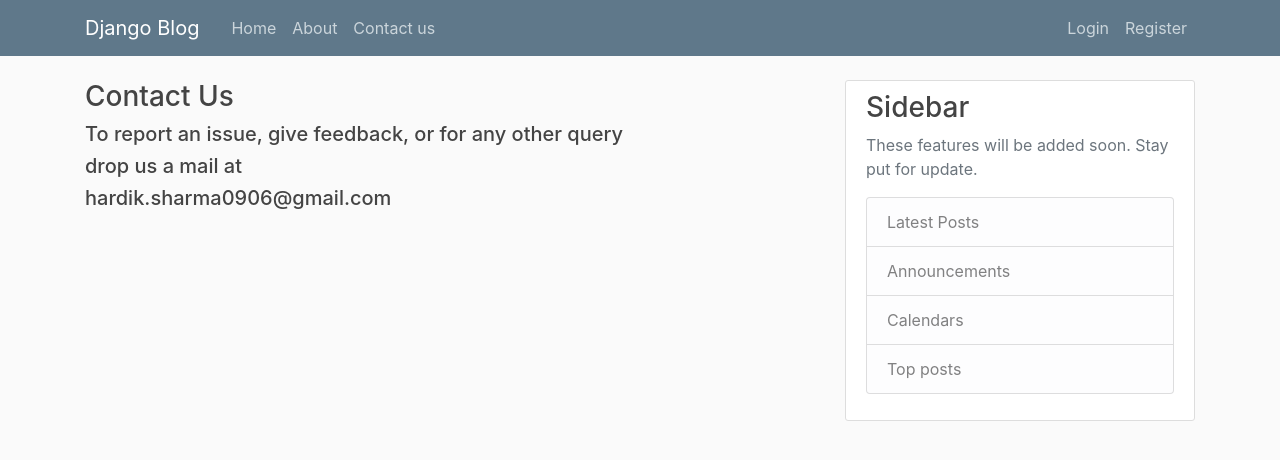
After one commit to demifiendhardik/Djangoblog, a Django app: page /contactus/ in a window 1280 px wide. The commit adds this page. Shown: the top 460 px of the page. Run offline with Django 3.2, Linux system fonts and the light colour scheme; some libraries are stand-ins or nearby versions.

Commit message:
Added contactus

```diff
--- a/blog/templates/blog/about.html
+++ b/blog/templates/blog/about.html
@@ -1,5 +1,5 @@
 {% extends "blog/base.html" %}
 {% block content %}
-    <h3>About page</h3>
-    <h1>lmao this is my first website, can you believe it?</h1>
+    <h3>About this blog</h3>
+    <h5>This blog was created using Python's Django framework</h5>
 {% endblock content %}
--- a/blog/templates/blog/base.html
+++ b/blog/templates/blog/base.html
@@ -30,6 +30,7 @@
             <div class="navbar-nav mr-auto">
               <a class="nav-item nav-link" href="{% url 'blog-home' %}">Home</a>
               <a class="nav-item nav-link" href="{% url 'blog-about' %}">About</a>
+              <a class="nav-item nav-link" href="{% url 'blog-contactus' %}">Contact us</a>
             </div>
             <!-- Navbar Right Side -->
             <div class="navbar-nav">
@@ -63,10 +64,10 @@
             <h3>Sidebar</h3>
             <p class='text-muted'>These features will be added soon. Stay put for update.
               <ul class="list-group">
-                <li class="list-group-item list-group-item-light">Latest Posts</li>
-                <li class="list-group-item list-group-item-light">Announcements</li>
-                <li class="list-group-item list-group-item-light">Calendars</li>
-                <li class="list-group-item list-group-item-light">Top posts</li>
+                <a class="list-group-item list-group-item-light" href="#">Latest Posts</a>
+                <a class="list-group-item list-group-item-light" href="#">Announcements</a>
+                <a class="list-group-item list-group-item-light" href="#">Calendars</a>
+                <a class="list-group-item list-group-item-light" href="#">Top posts</a>
               </ul>
             </p>
           </div>
--- /dev/null
+++ b/blog/templates/blog/contactus.html
@@ -0,0 +1,7 @@
+{% extends "blog/base.html" %}
+{% block content %}
+    <h3>Contact Us</h3>
+    <h5 class="text">To report an issue, give feedback, or for any other query</h5>
+    <h5 class="text">drop us a mail at </h5>
+    <h5 class="vURLField">hardik.sharma0906@gmail.com</h5>
+{% endblock content %}
--- a/blog/urls.py
+++ b/blog/urls.py
@@ -17,5 +17,5 @@ urlpatterns = [
     path('post/<int:pk>/update/', PostUpdateView.as_view(), name='post-update'),
     path('post/<int:pk>/delete/', PostDeleteView.as_view(), name='post-delete'),
     path('about/', views.about, name='blog-about'),
-
+    path('contactus/', views.contactus, name='blog-contactus'),
 ]
--- a/blog/views.py
+++ b/blog/views.py
@@ -74,6 +74,9 @@ class PostDeleteView(LoginRequiredMixin, UserPassesTestMixin, DeleteView):
         return False
 
 
-
 def about(request):
     return render(request, 'blog/about.html', {'title':'ABOUT'})
+
+
+def contactus(request):
+    return render(request, 'blog/contactus.html')
```
